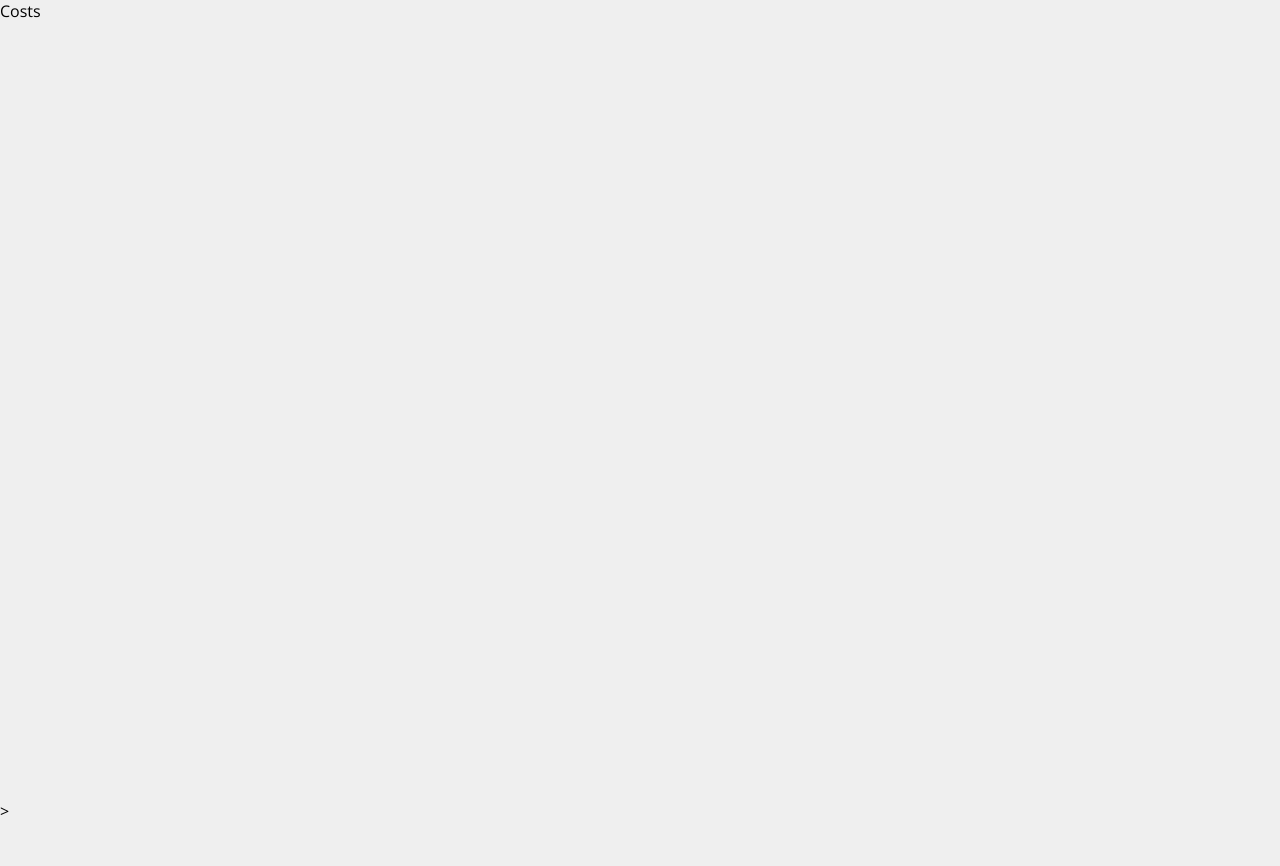
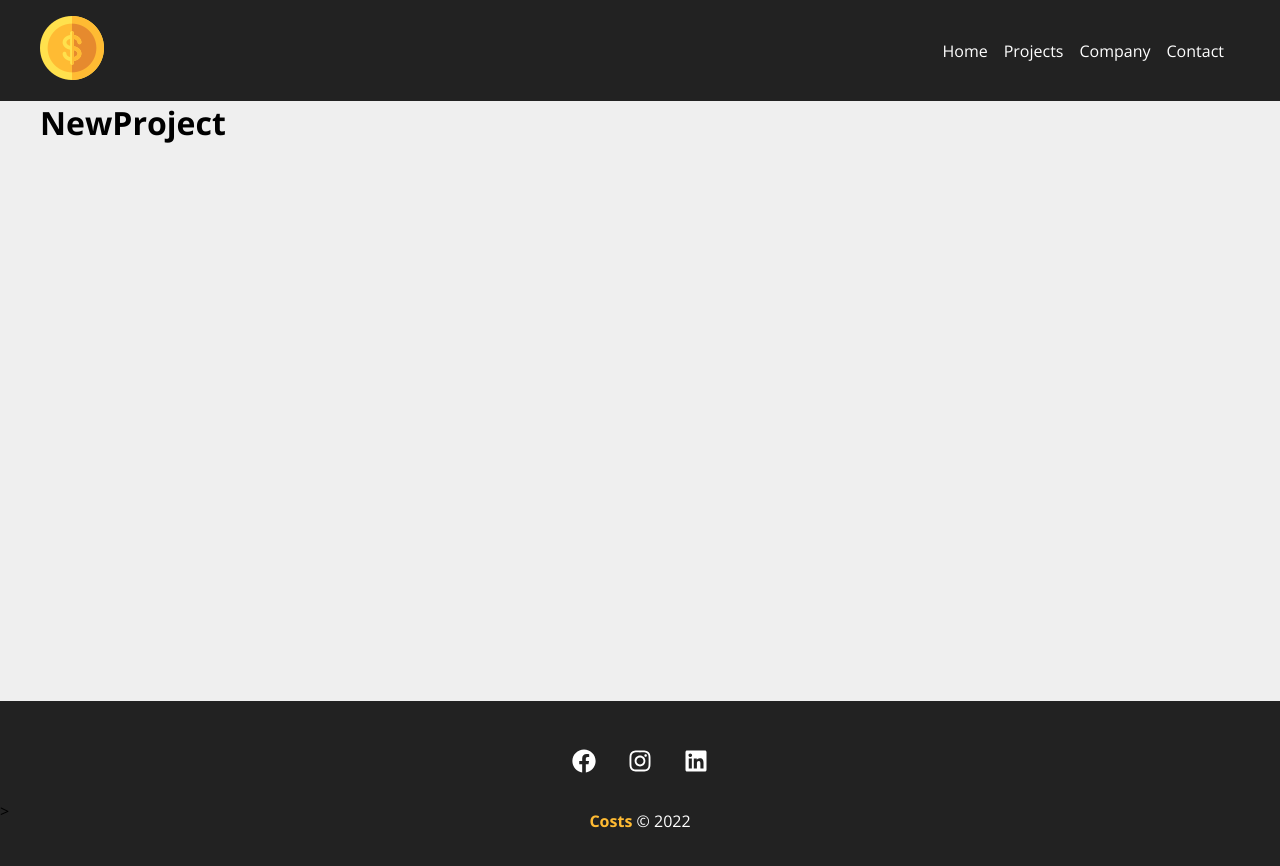
Before and after one commit to VitorDuarte0117/Costs, a React (Create React App) app: page /newproject in a window 1280 px wide. Shown: the top 866 px of the page. Before the commit the page ends 822 px from the top, so only its background shows below. Built offline with nearby package versions, Linux system fonts and the light colour scheme.

Commit message:
added the structure of the project

```diff
--- a/src/App.js
+++ b/src/App.js
@@ -1,8 +1,32 @@
+import Company from "./components/pages/Company";
+import Contact from "./components/pages/Contact";
+import NewProject from "./components/pages/NewProject";
+import Home from "./components/pages/Home";
+import Projects from "./components/pages/Projects";
+
+import Container from "./components/layout/Container";
+import Navbar from "./components/layout/Navbar";
+import Footer from "./components/layout/Footer";
+
+import { BrowserRouter as Router, Routes, Route, Link } from "react-router-dom";
 function App() {
     return (
-        <div className="App">
-            <p>Costs</p>
-        </div>
+        <>
+            <Router>
+                <Navbar />
+                <Container customClass="min-height">
+                    <Routes>
+                        <Route path="/" exact element={<Home />} />
+                        <Route path="/projects" element={<Projects />} />
+                        <Route path="/company" element={<Company />} />
+                        <Route path="/contact" element={<Contact />} />
+                        <Route path="/newproject" element={<NewProject />} />
+                    </Routes>
+                </Container>
+
+                <Footer />
+            </Router>
+        </>
     );
 }
 
--- /dev/null
+++ b/src/components/layout/Container.js
@@ -0,0 +1,10 @@
+import styles from "./Container.module.css";
+function Container(props) {
+    return (
+        <div className={`${styles.container} ${styles[props.customClass]}`}>
+            {props.children}
+        </div>
+    );
+}
+
+export default Container;
--- /dev/null
+++ b/src/components/layout/Container.module.css
@@ -0,0 +1,17 @@
+.container {
+    width: 1200px;
+    display: flex;
+    justify-content: space-between;
+    margin: 0 auto;
+    flex-wrap: wrap;
+}
+.min-height {
+    min-height: 75%;
+}
+.start {
+    justify-content: flex-start;
+}
+.column {
+    flex-direction: column;
+    justify-content: flex-start;
+}
--- /dev/null
+++ b/src/components/layout/Footer.js
@@ -0,0 +1,25 @@
+import { FaFacebook, FaInstagram, FaLinkedin } from "react-icons/fa";
+import styles from "./Footer.module.css";
+function Footer() {
+    return (
+        <footer className={styles.footer}>
+            <ul className={styles.social_list}>
+                <li>
+                    <FaFacebook />
+                </li>
+
+                <li>
+                    <FaInstagram />
+                </li>
+
+                <li>
+                    <FaLinkedin />
+                </li>
+            </ul>
+            <p className={styles.copy_right}>
+                <span>Costs</span> &copy; 2022
+            </p>
+        </footer>
+    );
+}
+export default Footer;
--- /dev/null
+++ b/src/components/layout/Footer.module.css
@@ -0,0 +1,30 @@
+.footer {
+    background-color: #222;
+    color: #fff;
+    padding: 3em;
+    text-align: center;
+}
+
+.social_list {
+    display: flex;
+    justify-content: center;
+    list-style-type: none;
+}
+.social_list li {
+    margin: 0 1em;
+}
+.social_list li:hover {
+    color: #ffbb33;
+}
+.social_list svg {
+    font-size: 1.5em;
+    cursor: pointer;
+}
+
+.copy_right {
+    margin-top: 2em;
+}
+.copy_right span {
+    font-weight: bold;
+    color: #ffbb33;
+}
--- /dev/null
+++ b/src/components/layout/Navbar.js
@@ -0,0 +1,30 @@
+import { Link } from "react-router-dom";
+import Container from "./Container";
+import styles from "./Navbar.module.css";
+import logo from "../../img/costs_logo.png";
+function Navbar() {
+    return (
+        <nav className={styles.navbar}>
+            <Container>
+                <Link to="/">
+                    <img src={logo} alt="logo" />
+                </Link>
+                <ul className={styles.list}>
+                    <li className={styles.item}>
+                        <Link to="/">Home</Link>
+                    </li>
+                    <li className={styles.item}>
+                        <Link to="/projects">Projects</Link>
+                    </li>
+                    <li className={styles.item}>
+                        <Link to="/company">Company</Link>
+                    </li>
+                    <li className={styles.item}>
+                        <Link to="/contact">Contact</Link>
+                    </li>
+                </ul>
+            </Container>
+        </nav>
+    );
+}
+export default Navbar;
--- /dev/null
+++ b/src/components/layout/Navbar.module.css
@@ -0,0 +1,22 @@
+.navbar {
+    display: flex;
+    justify-content: space-between;
+    background-color: #222;
+    padding: 1em;
+}
+.list {
+    display: flex;
+    list-style: none;
+    align-items: center;
+}
+
+.item {
+    margin-right: 1em;
+}
+.item a {
+    color: #fff;
+    text-decoration: none;
+}
+.item a:hover {
+    color: #ffbb33;
+}
--- /dev/null
+++ b/src/components/pages/Company.js
@@ -0,0 +1,5 @@
+function Company() {
+    return <h1>Company</h1>;
+}
+
+export default Company;
--- /dev/null
+++ b/src/components/pages/Contact.js
@@ -0,0 +1,5 @@
+function Contact() {
+    return <h1>Contact</h1>;
+}
+
+export default Contact;
--- /dev/null
+++ b/src/components/pages/Home.js
@@ -0,0 +1,5 @@
+function Home() {
+    return <h1>Home</h1>;
+}
+
+export default Home;
--- /dev/null
+++ b/src/components/pages/NewProject.js
@@ -0,0 +1,5 @@
+function NewProject() {
+    return <h1>NewProject</h1>;
+}
+
+export default NewProject;
--- /dev/null
+++ b/src/components/pages/Projects.js
@@ -0,0 +1,4 @@
+function Projects() {
+    return <h1>Projects</h1>;
+}
+export default Projects;
```
Also changed, not shown: src/img/costs_logo.png (added).
